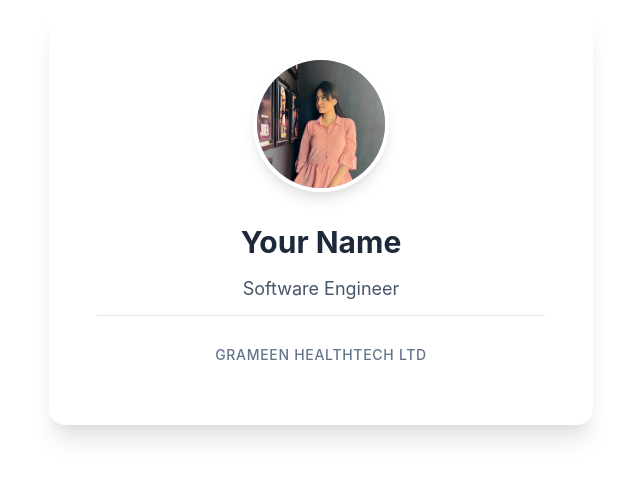
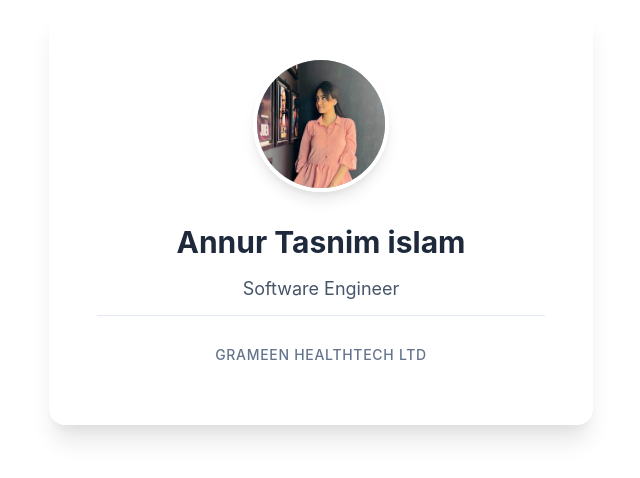
Before and after one commit to annurtasnimislam/my-profile, a React (Create React App) app: page / in a window 1280 px wide. Shown: the part 128-606 px from the top of the page, without its empty margins (319-959 px from the left). Built offline with nearby package versions, Linux system fonts and the light colour scheme.

Commit message:
feat: profile created

```diff
--- a/src/App.js
+++ b/src/App.js
@@ -60,7 +60,7 @@ function App() {
             marginBottom: '8px',
           }}
         >
-          Your Name
+          Annur Tasnim islam
         </h1>
 
         <p
```
